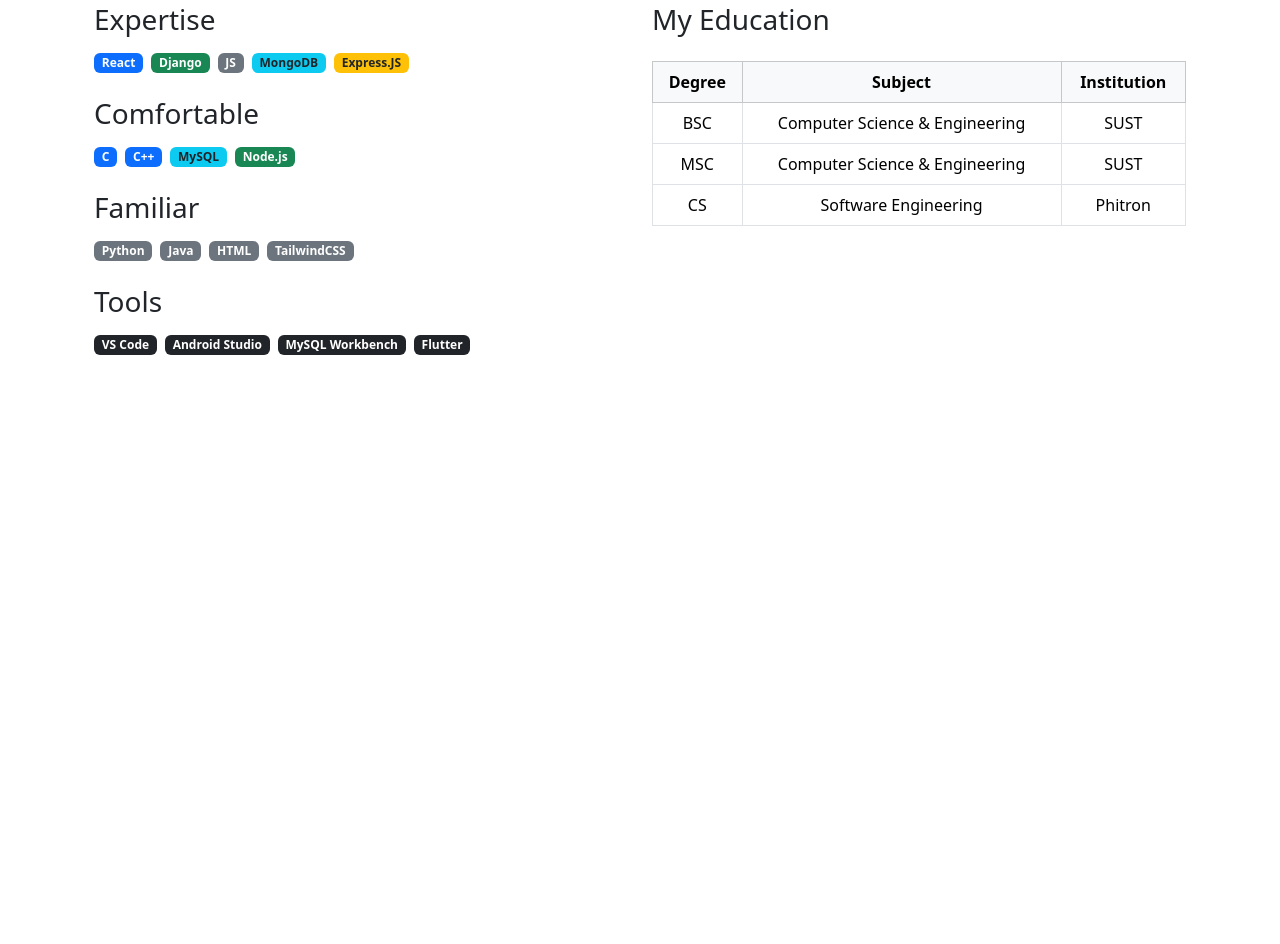
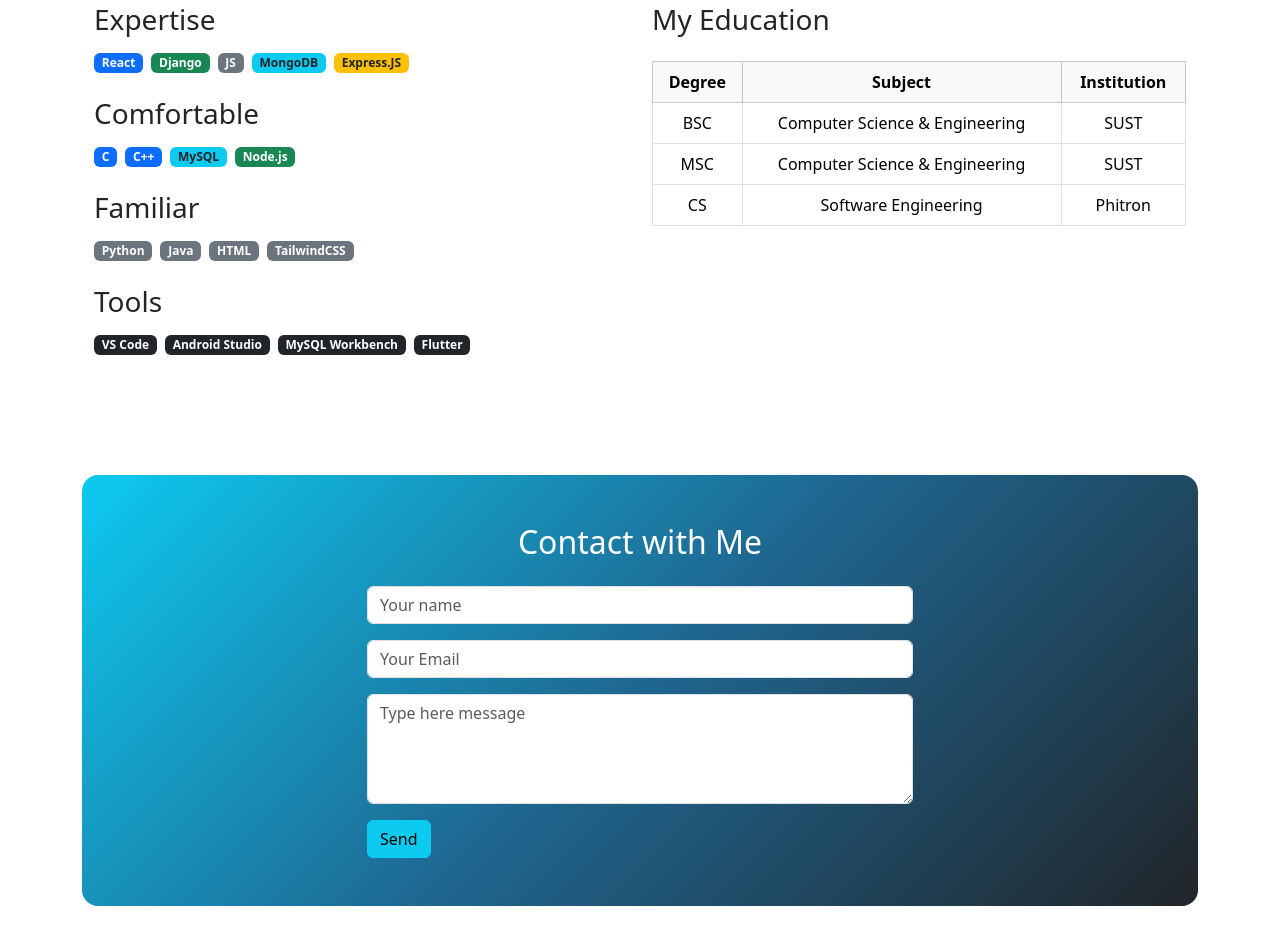
Before and after one commit to swarupSikder/Database-A1, a plain HTML site: page index.html in a window 1280 px wide. Shown: the part 1550-2494 px from the top of the page. Before the commit the page ends 2073 px from the top, so only its background shows below. Drawn offline with Linux system fonts and the light colour scheme.

Commit message:
contact me section added

```diff
--- a/index.html
+++ b/index.html
@@ -363,6 +363,39 @@
 
 
 
+
+
+
+
+    <!--                  -->
+    <!--Contact Me Section-->
+    <!--                  -->
+    <section class="container-fluid rounded-4" style="background: linear-gradient(135deg, #0dcaf0, rgb(31, 102, 144), #212529);">
+      <div class="mx-auto my-5 contact-box">
+        <h2 class="text-center mb-4 text-white">Contact with Me</h2>
+
+        <div class="contact-card">
+          <form>
+            <div class="mb-3">
+              <input type="text" class="form-control" placeholder="Your name" required>
+            </div>
+
+            <div class="mb-3">
+              <input type="email" class="form-control" placeholder="Your Email" required>
+            </div>
+
+            <div class="mb-3">
+              <textarea class="form-control" rows="4" placeholder="Type here message" required></textarea>
+            </div>
+
+            <button type="submit" class="btn btn-info">Send</button>
+          </form>
+        </div>
+      </div>
+    </section>
+
+
+
   </main>
 
 
--- a/style.css
+++ b/style.css
@@ -23,6 +23,10 @@
     object-fit: cover;
 }
 
+.contact-box {
+    width: 75%;
+}
+
 
 @media (min-width: 768px) {
     .hero-section {
@@ -37,4 +41,8 @@
         height: 300px;
         object-fit: cover;
     }
+
+    .contact-box {
+        width: 50%;
+    }
 }
```
